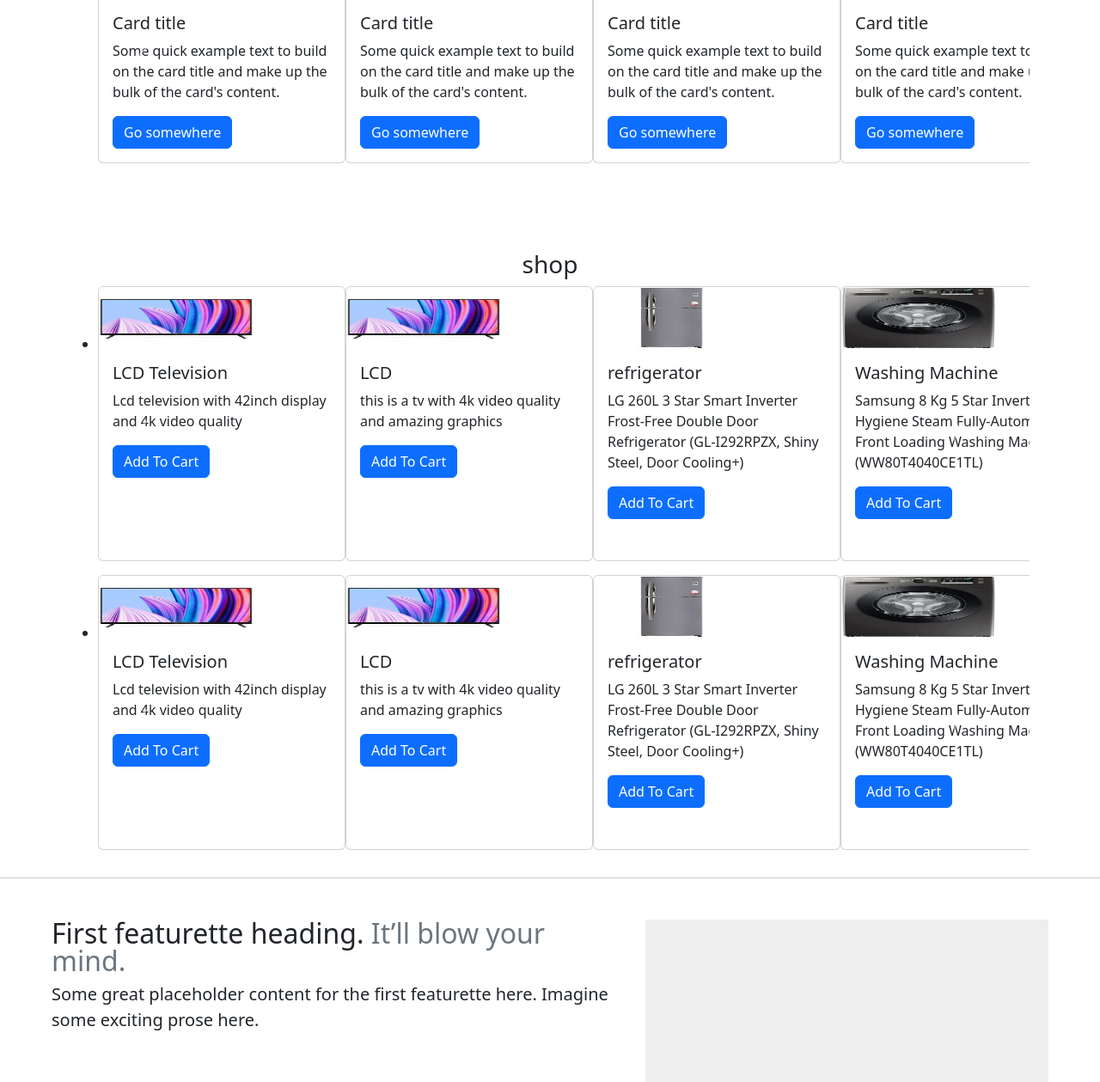
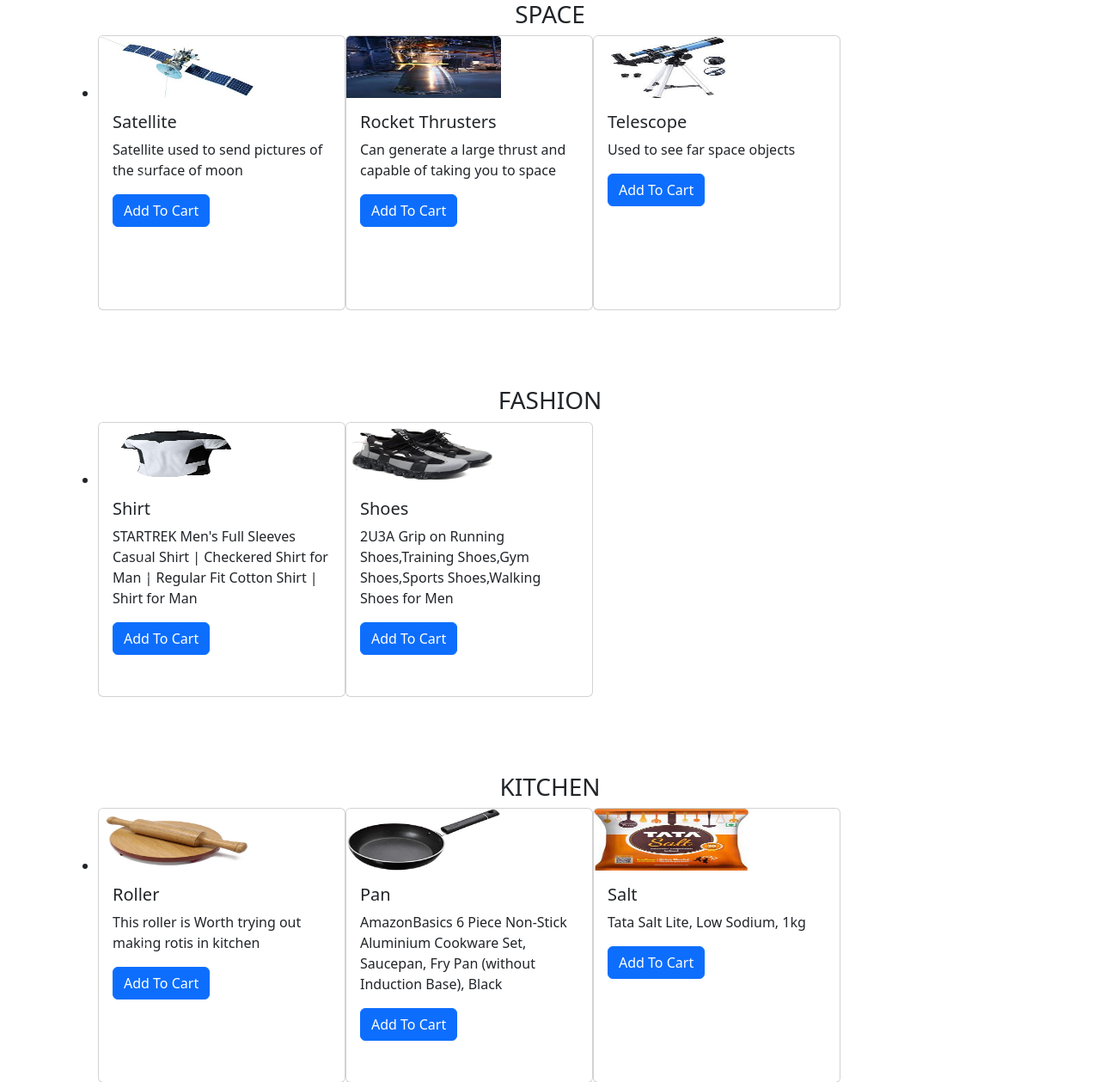
Before and after one commit to igABHINAV/webdevelopment-practice-with-bootstrap-and-django-2, a Django app: page / in a window 1280 px wide. Shown: the part 1079-2338 px from the top of the page at 86% size. Run offline with Django 4.2, Linux system fonts and the light colour scheme; data comes from the database, SQL or seed files in the repository.

Commit message:
category wise carousels in newfeature branch and now planning to merge into main branch

```diff
--- a/shop/templates/home.html
+++ b/shop/templates/home.html
@@ -69,7 +69,7 @@
     <span class="visually-hidden">Next</span>
   </button>
 </div>
-
+<!--
 <div class="container " style="margin-top: 85px;">
   <h3>shop</h3>
   <div id="firstcarousel" class="carousel slide" data-bs-ride="carousel">
@@ -229,11 +229,11 @@
     </button>
   </div>
 
-</div>
+</div> -->
 
 <!--
   ------------------------------------------------------------- -->
-<div class="container " style="margin-top: 85px;">
+<!-- <div class="container " style="margin-top: 85px;">
   <h3>shop</h3>
   <div id="second" class="carousel slide" data-bs-ride="carousel">
     <div class="carousel-inner">
@@ -391,11 +391,13 @@
       <span class="visually-hidden">Next</span>
     </button>
   </div>
-</div>
+</div> -->
 
 <div class="container " style="margin-top: 85px;">
-  <h3>shop</h3>
   {%for p,range,slides in ap%}
+  <br><br><br>
+  <h3>{{p.0.product_category}}</h3>
+
   <div id="carouselofitems{{forloop.counter}}" class="carousel slide" data-bs-ride="carousel">
     <div class="carousel-inner">
       <div class="carousel-item active">
@@ -414,6 +416,7 @@
           {%if forloop.counter|divisibleby:4 and forloop.counter > 0 and not forloop.last%}
         </ul>
       </div>
+
       <div class="carousel-item">
         <ul style="display:flex;">
 
--- a/shop/views.py
+++ b/shop/views.py
@@ -1,16 +1,26 @@
 import imp
+from itertools import product
 from django.shortcuts import render
 from .models import Product
 import math
 # Create your views here.
 def index(req):
-    p=Product.objects.all()
-    n=len(p)
-    slides=n//4+math.ceil((n/4)-(n//4))
+    # p=Product.objects.all()
+    # n=len(p)
+
+    allprods=[]
     c=Product.objects.values('product_category')
+    cat={item['product_category'] for item in c}
     print(c)
-    params=[[p,range(n),slides],[p,range(n),slides]]
-    ap={'ap':params}
+    for i in cat :
+        prod=Product.objects.filter(product_category=i)
+        n=len(prod)
+        slides=n//4+math.ceil((n/4)-(n//4))
+        allprods.append([prod,range(1,slides),slides])
+
+
+    # params=[[p,range(n),slides],[p,range(n),slides]]
+    ap={'ap':allprods}
     return render(req,'home.html',ap)
 def AddtoList(req):
 
```
